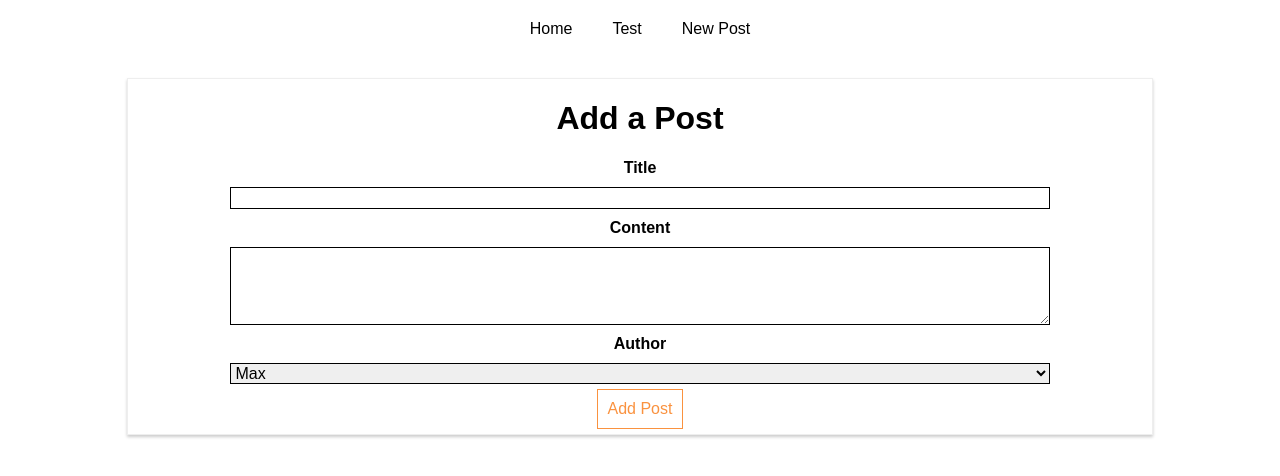
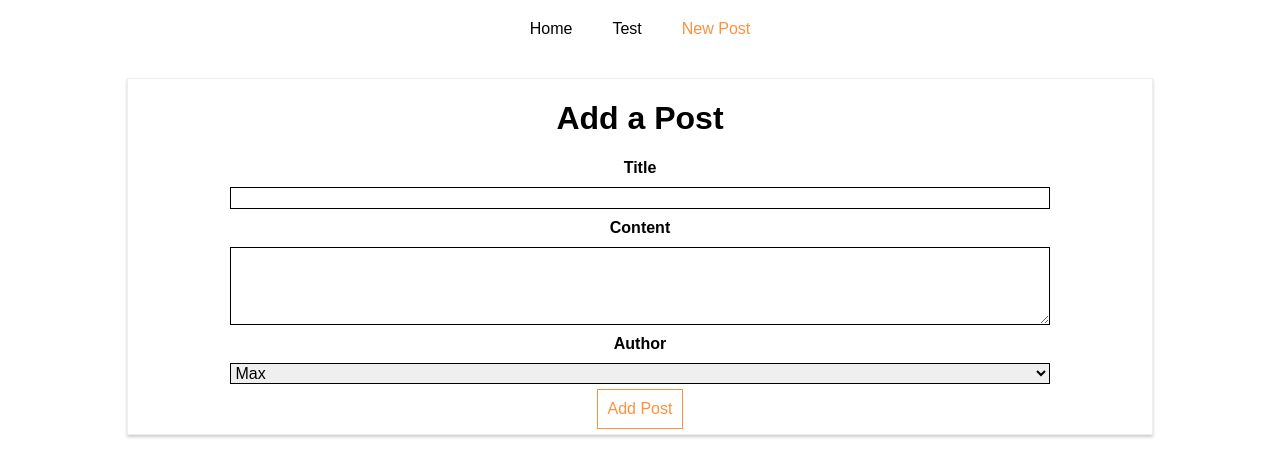
Before and after one commit to Wolfy64/react-http-ajax, a React (Create React App) app: page /new-post in a window 1280 px wide. Shown: the top 476 px of the page. Built offline with nearby package versions, Linux system fonts and the light colour scheme.

Commit message:
Styling the Active Route

```diff
--- a/src/containers/Blog/Blog.css
+++ b/src/containers/Blog/Blog.css
@@ -17,6 +17,7 @@
 }
 
 .Blog a:hover,
-.Blog a:active{
+.Blog a:active,
+.Blog a.active{
     color: #fa923f;
 }
--- a/src/containers/Blog/Blog.js
+++ b/src/containers/Blog/Blog.js
@@ -1,6 +1,6 @@
 import React, { Component } from 'react';
 import './Blog.css';
-import { Route, Link } from 'react-router-dom';
+import { Route, NavLink } from 'react-router-dom';
 import Posts from '../Blog/Posts/Posts';
 import NewPost from './NewPost/NewPost';
 
@@ -12,10 +12,20 @@
           <nav>
             <ul>
               <li>
-                <Link to="/">Home</Link>
+                <NavLink
+                  to="/"
+                  exact
+                  activeClassName="my-active"
+                  activeStyle={{
+                    color: 'pink',
+                    textDecoration: 'underline'
+                  }}
+                >
+                  Home
+                </NavLink>
               </li>
               <li>
-                <Link
+                <NavLink
                   to={{
                     pathname: 'test',
                     hash: '#submit',
@@ -23,10 +33,10 @@
                   }}
                 >
                   Test
-                </Link>
+                </NavLink>
               </li>
               <li>
-                <Link to="/new-post">New Post</Link>
+                <NavLink to="/new-post">New Post</NavLink>
               </li>
             </ul>
           </nav>
```
